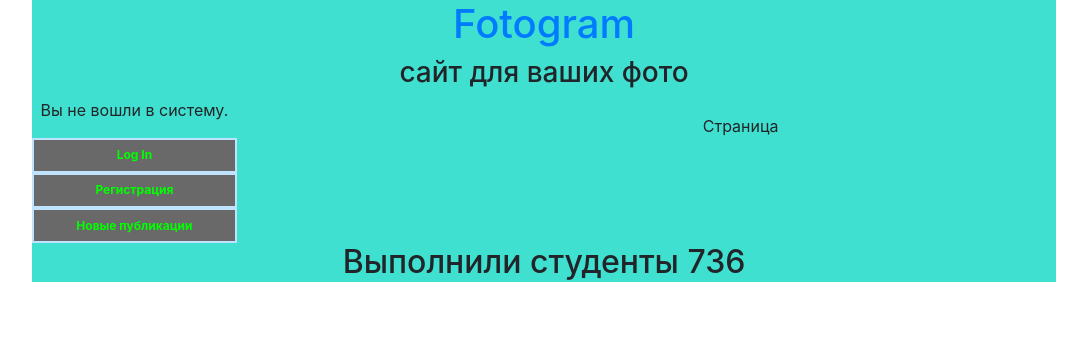
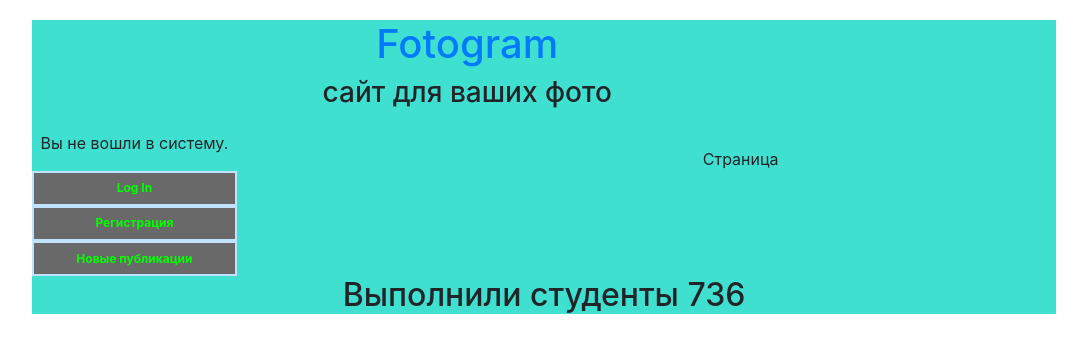
Before and after one commit to qruk/imagehub, a Django app: template imgprovider/templates/user_page.html in a window 1280 px wide. Shown: the top 353 px of the page, without its empty margins (96-1183 px from the left). Run offline with Django 3.2, Linux system fonts and the light colour scheme; the template is opened without the code that fills it, so the values that code supplies are empty; some libraries are stand-ins or nearby versions.

Commit message:
margin try

```diff
--- a/imgprovider/templates/baseBlock.html
+++ b/imgprovider/templates/baseBlock.html
@@ -15,7 +15,6 @@
              width: 100%;
              height: 10%;
              outline: 0px solid #000;
-             margin:0% 55% 0% 0%;
         }
 
         #container {
@@ -73,6 +72,9 @@
              margin:2% 15% 2% 0%;
         }
 
+        .headmargin {
+            margin:2% 15% 2% 0%;
+        }
 
         .button
                       {
@@ -113,8 +115,10 @@
 <body>
 <div id="container">
 	<div id="header">
-	<a href="{% url 'top' %}"><h1 class="h">Fotogram</h1></a>
-        <h3>сайт для ваших фото</h3>
+        <div class="headmargin">
+        <a href="{% url 'top' %}"><h1 class="h">Fotogram</h1></a>
+            <h3>сайт для ваших фото</h3>
+        </div>
 	</div>
 
 	<div id="sidebar">
```
